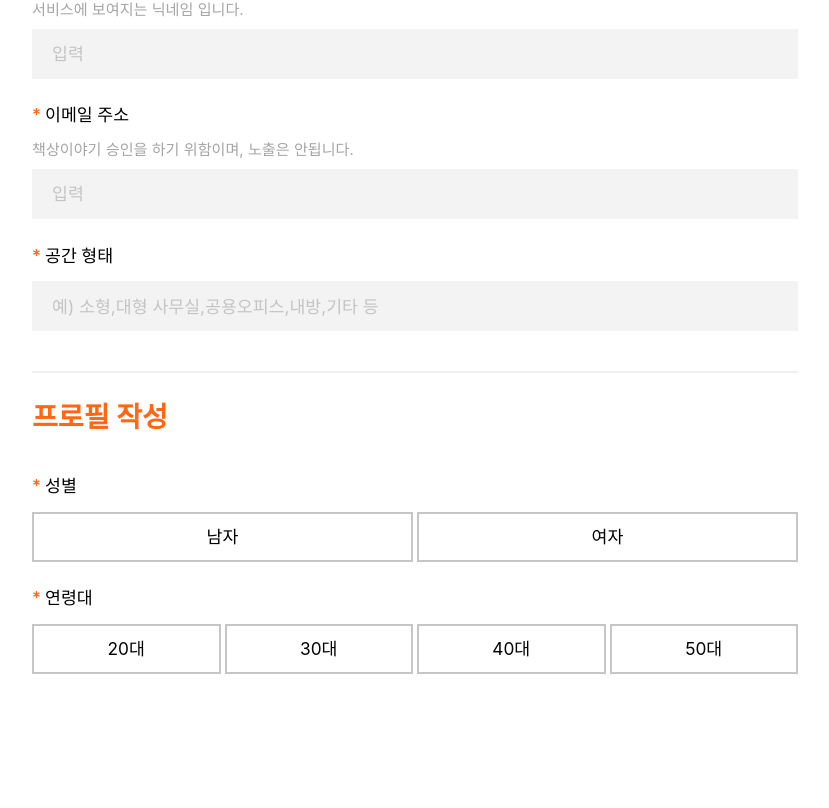
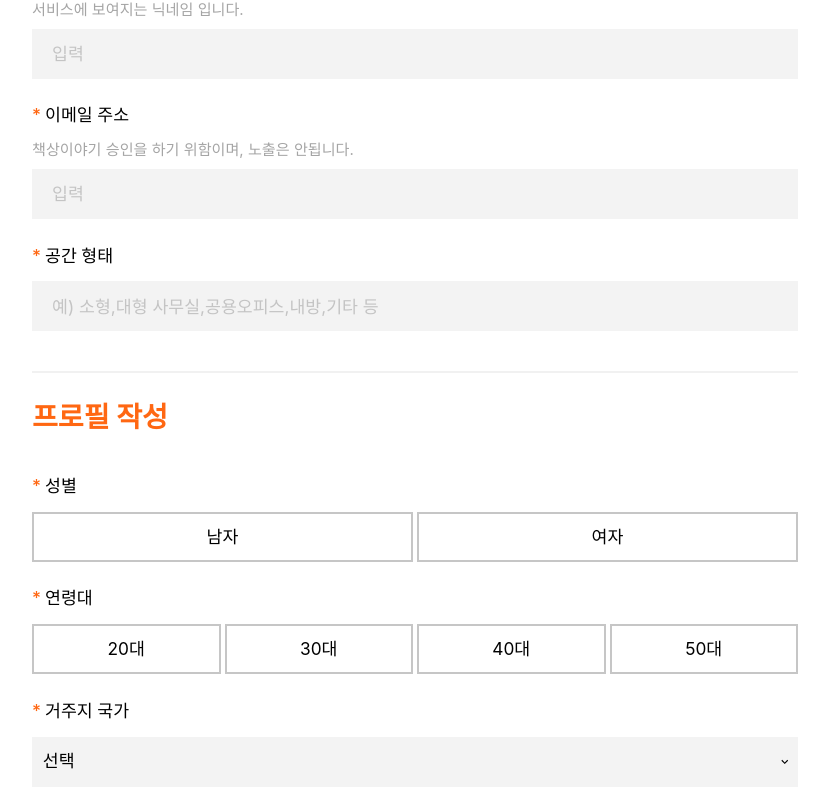
Before and after one commit to MyDeskDev/my-desk-front, a Next.js app: page /invite/desks/new in a window 1280 px wide. Shown: the part 929-1737 px from the top of the page, without its empty margins (226-1055 px from the left). Before the commit the page ends 1650 px from the top, so only its background shows below. Built offline with nearby package versions, Linux system fonts and the light colour scheme; a web font is replaced by a local one.

Commit message:
마이데스크 작성 거주지 국가 추가

```diff
--- /dev/null
+++ b/src/components/CreateDesk/Select.tsx
@@ -0,0 +1,35 @@
+import { Select } from '@chakra-ui/react';
+
+interface Props {
+  placeholder?: string;
+  children: React.ReactNode;
+}
+
+const CustomSelect = (props: Props) => {
+  /*
+      TODO: Select 스타일 추가 커스텀
+        - 선택 전, 후 폰트 스타일 다르게
+        - padding-left
+        - icon
+    */
+  return (
+    <Select
+      placeholder={props.placeholder}
+      h="50px"
+      border="0"
+      borderRadius="0"
+      bgColor="#F3F3F3"
+      color="black"
+      fontSize="1.6rem"
+      lineHeight="2rem"
+      _selected={{
+        color: 'black',
+        fontSize: '2rem',
+      }}
+    >
+      {props.children}
+    </Select>
+  );
+};
+
+export default CustomSelect;
--- a/src/pages/invite/desks/new.tsx
+++ b/src/pages/invite/desks/new.tsx
@@ -8,6 +8,7 @@ import InputBox from '@/components/CreateDesk/InputBox';
 import TextInput from '@/components/CreateDesk/TextInput';
 import SquareRadio from '@/components/CreateDesk/SquareRadio';
 import SquareRadioGroup from '@/components/CreateDesk/SquareRadioGroup';
+import Select from '@/components/CreateDesk/Select';
 
 const DeskInputSection = (props: { children: React.ReactNode }) => {
   return (
@@ -102,6 +103,11 @@ const InviteCreateDesk: NextPage = () => {
                   <SquareRadio value="50">50대</SquareRadio>
                 </SquareRadioGroup>
               </InputBox>
+              <InputBox label="거주지 국가" isRequired>
+                <Select placeholder="선택">
+                  <option value="KR">한국</option>
+                </Select>
+              </InputBox>
             </DeskInputSection>
           </Box>
         </form>
```
